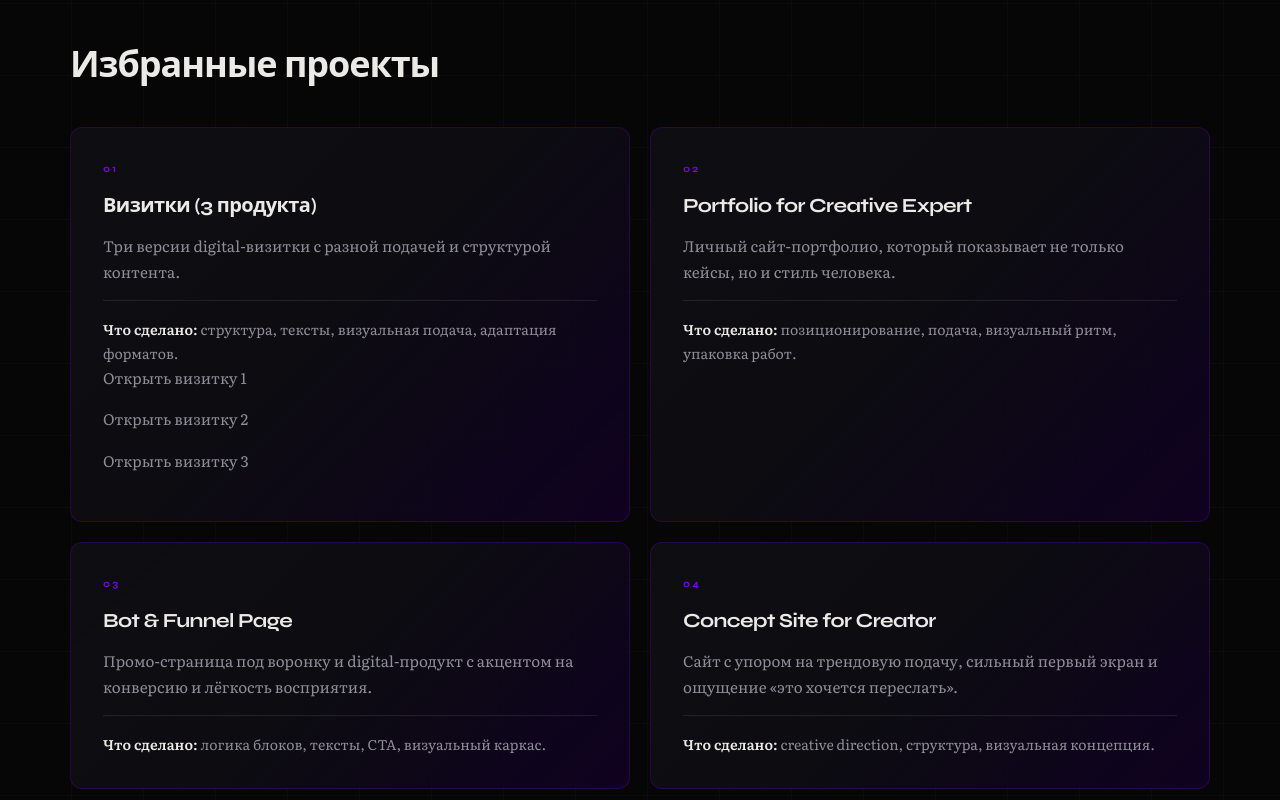
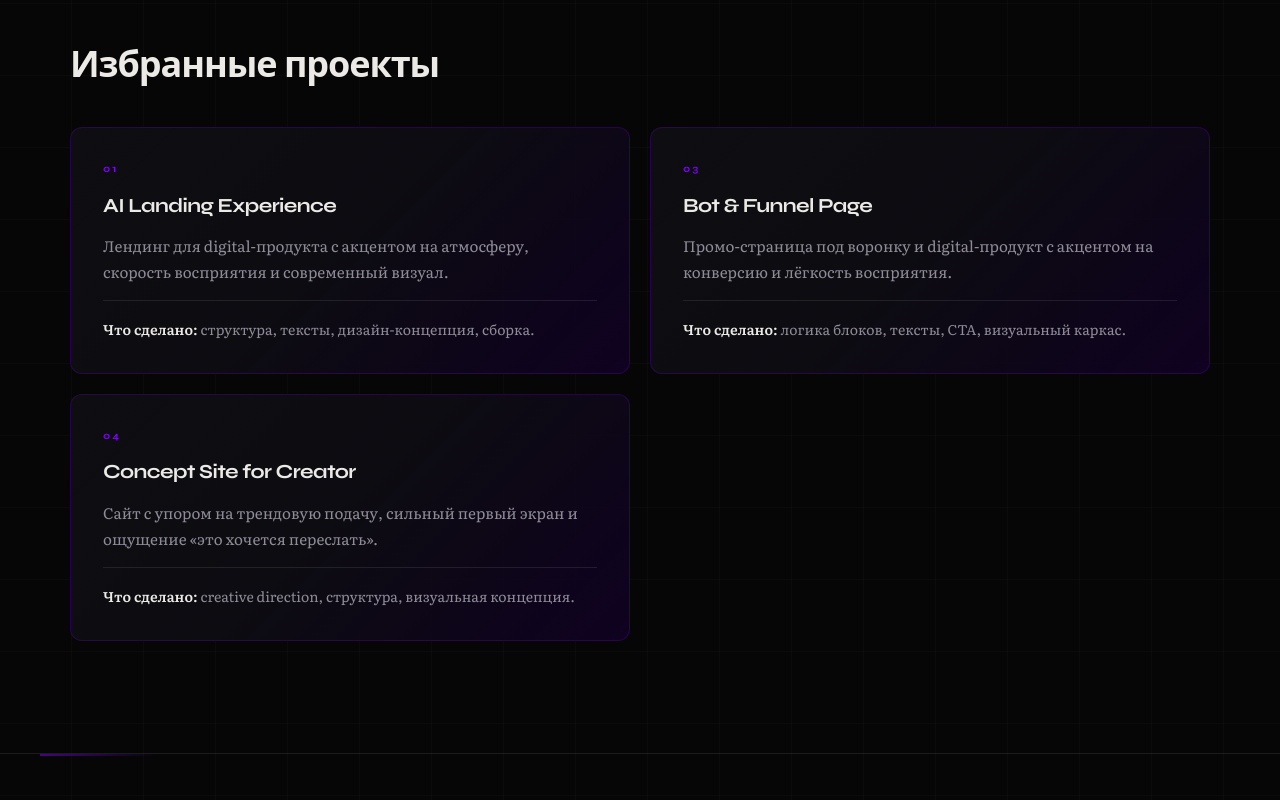
Before and after one commit to avholya/my-Portfolio, a plain HTML site: page index.html in a window 1280 px wide. Shown: the part 3020-3820 px from the top of the page. Drawn offline with nearby package versions, Linux system fonts and the light colour scheme.

Commit message:
исправила блоки

```diff
--- a/index.html
+++ b/index.html
@@ -221,22 +221,13 @@
       <div class="section-inner">
         <h2 class="section-title" data-reveal>Избранные проекты</h2>
         <div class="projects-grid">
-          <article class="project-card" data-reveal>
+          <article class="project-card" data-reveal data-project-link="https://avholya.github.io/-/" role="link" tabindex="0" aria-label="Открыть проект AI Landing Experience">
             <div class="project-meta">01</div>
-            <h3 class="project-title">Визитки (3 продукта)</h3>
-            <p>Три версии digital-визитки с разной подачей и структурой контента.</p>
-            <p class="project-done"><strong>Что сделано:</strong> структура, тексты, визуальная подача, адаптация форматов.</p>
-            <p><a href="https://avholya.github.io/-digital/" target="_blank" rel="noopener noreferrer">Открыть визитку 1</a></p>
-            <p><a href="https://avholya.github.io/-2/" target="_blank" rel="noopener noreferrer">Открыть визитку 2</a></p>
-            <p><a href="https://avholya.github.io/-/" target="_blank" rel="noopener noreferrer">Открыть визитку 3</a></p>
+            <h3 class="project-title">AI Landing Experience</h3>
+            <p>Лендинг для digital-продукта с акцентом на атмосферу, скорость восприятия и современный визуал.</p>
+            <p class="project-done"><strong>Что сделано:</strong> структура, тексты, дизайн-концепция, сборка.</p>
           </article>
-          <article class="project-card" data-reveal data-project-link="https://avholya.github.io/my-Portfolio/" role="link" tabindex="0" aria-label="Открыть страницу Portfolio for Creative Expert">
-            <div class="project-meta">02</div>
-            <h3 class="project-title">Portfolio for Creative Expert</h3>
-            <p>Личный сайт-портфолио, который показывает не только кейсы, но и стиль человека.</p>
-            <p class="project-done"><strong>Что сделано:</strong> позиционирование, подача, визуальный ритм, упаковка работ.</p>
-          </article>
-          <article class="project-card" data-reveal data-project-link="https://avholya.github.io/Planer1/" role="link" tabindex="0" aria-label="Открыть страницу Bot and Funnel Page">
+          <article class="project-card" data-reveal data-project-link="https://avholya.github.io/Planer1/" role="link" tabindex="0" aria-label="Открыть проект Bot and Funnel Page">
             <div class="project-meta">03</div>
             <h3 class="project-title">Bot &amp; Funnel Page</h3>
             <p>Промо-страница под воронку и digital-продукт с акцентом на конверсию и лёгкость восприятия.</p>
@@ -351,7 +342,7 @@
         <h2 class="section-title" data-reveal>Если тебе нужен сайт, который выглядит сильно и ощущается современно — давай соберём</h2>
         <p class="cta-text" data-reveal>Могу помочь с концепцией, структурой, упаковкой и релизом. От первого вайба до готовой страницы.</p>
         <div class="hero-actions" data-reveal>
-          <a href="https://t.me/avholya" class="btn btn-primary" target="_blank" rel="noopener noreferrer">Написать мне</a>
+          <a href="https://t.me/avhadeeva_olga" class="btn btn-primary" target="_blank" rel="noopener noreferrer">Написать мне</a>
           <a href="#projects" class="btn btn-ghost">Посмотреть работы</a>
         </div>
       </div>
@@ -363,7 +354,7 @@
         <div class="contact-grid" data-reveal>
           <div>
             <p class="contact-label">Telegram</p>
-            <a href="https://t.me/avholya" class="contact-link" target="_blank" rel="noopener noreferrer">@avholya</a>
+            <a href="https://t.me/avhadeeva_olga" class="contact-link" target="_blank" rel="noopener noreferrer">@avhadeeva_olga</a>
           </div>
           <div>
             <p class="contact-label">Email</p>
```
Also changed, not shown: 2 other files.
